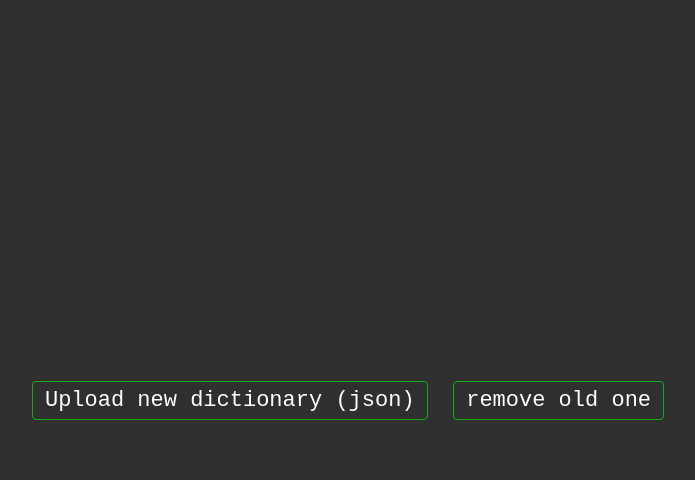
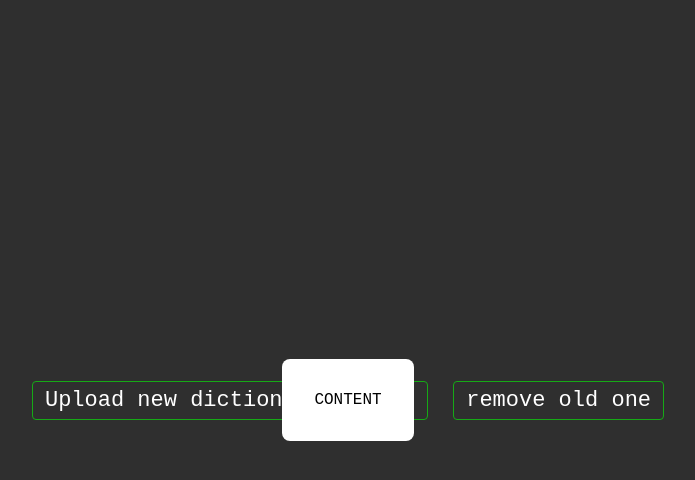
Before and after one commit to KiwiUserSFTW/language-cards, a React (Vite) app: page /dictionaries in a window 1280 px wide. Both pictures are taken after a click on the button "remove old one". Shown: the top 480 px of the page, without its empty margins (292-987 px from the left). Built offline with nearby package versions, Linux system fonts and the light colour scheme.

Commit message:
modal component was created

```diff
--- a/src/components/dictionaries/dictionaries.tsx
+++ b/src/components/dictionaries/dictionaries.tsx
@@ -1,13 +1,15 @@
 // react
-import { FC } from "react";
+import { FC, useState } from "react";
 
 // styles
 import "./dictionaries.scss";
 
 // database
 import { addVocabulary, updateLocalStorageData } from "../../data/vocabulary";
+import Modal from "../general/modal/modal";
 
 const Dictionaries: FC = () => {
+  const [openModal, setOpenModal] = useState(false);
   const handleUpload = async (event: React.ChangeEvent<HTMLInputElement>) => {
     const file = event.target.files?.[0];
     if (!file) return;
@@ -20,10 +22,15 @@ const Dictionaries: FC = () => {
   };
 
   const handleClick = () => {
-    alert("modal window with list");
+    setOpenModal(openModal ? false : true);
+    // alert("modal window with list");
   };
   return (
     <div className="dictionary">
+      <Modal open={openModal} setOpen={setOpenModal}>
+        {" "}
+        CONTENT
+      </Modal>
       <div className="dictionary-import">
         <label htmlFor="input">Upload new dictionary (json)</label>
         <input
--- /dev/null
+++ b/src/components/general/modal/modal.scss
@@ -0,0 +1,33 @@
+.modal {
+  position: fixed;
+  inset: 0;
+  display: flex;
+  justify-content: center;
+  align-items: center;
+  z-index: 1000;
+  animation-duration: 0.3s;
+  animation-fill-mode: both;
+  cursor: pointer;
+
+  &-container {
+    position: absolute;
+    transition: opacity 0.5s ease;
+    color: black;
+    opacity: 0;
+  }
+}
+
+.fade-in {
+  opacity: 1;
+}
+
+.fade-out {
+  opacity: 0;
+}
+
+.modal-content {
+  background-color: white;
+  padding: 2rem;
+  border-radius: 8px;
+  transition: transform 0.3s ease;
+}
--- /dev/null
+++ b/src/components/general/modal/modal.tsx
@@ -0,0 +1,50 @@
+// react
+import { FC, ReactNode, useEffect, useState } from "react";
+
+// styles
+import "./modal.scss";
+
+type modalPropsType = {
+  open: boolean;
+  setOpen: React.Dispatch<React.SetStateAction<boolean>>;
+  children: ReactNode;
+};
+
+const Modal: FC<modalPropsType> = ({ open, setOpen, children }) => {
+  const [visible, setVisible] = useState(open);
+  const [animationClass, setAnimationClass] = useState("");
+
+  const onClose = () => {
+    setOpen(false);
+  };
+  useEffect(() => {
+    if (open) {
+      setVisible(true);
+      setTimeout(() => {
+        setAnimationClass("fade-in");
+      }, 10);
+    } else {
+      setAnimationClass("fade-out");
+      const timer = setTimeout(() => {
+        setVisible(false);
+        setAnimationClass("");
+      }, 500);
+      return () => clearTimeout(timer);
+    }
+  }, [open]);
+
+  if (!visible) return null;
+
+  return (
+    <div className="modal" onClick={onClose}>
+      <div
+        className={`modal-container ${animationClass}`}
+        onClick={(e) => e.stopPropagation()}
+      >
+        <div className="modal-content">{children}</div>
+      </div>
+    </div>
+  );
+};
+
+export default Modal;
```
